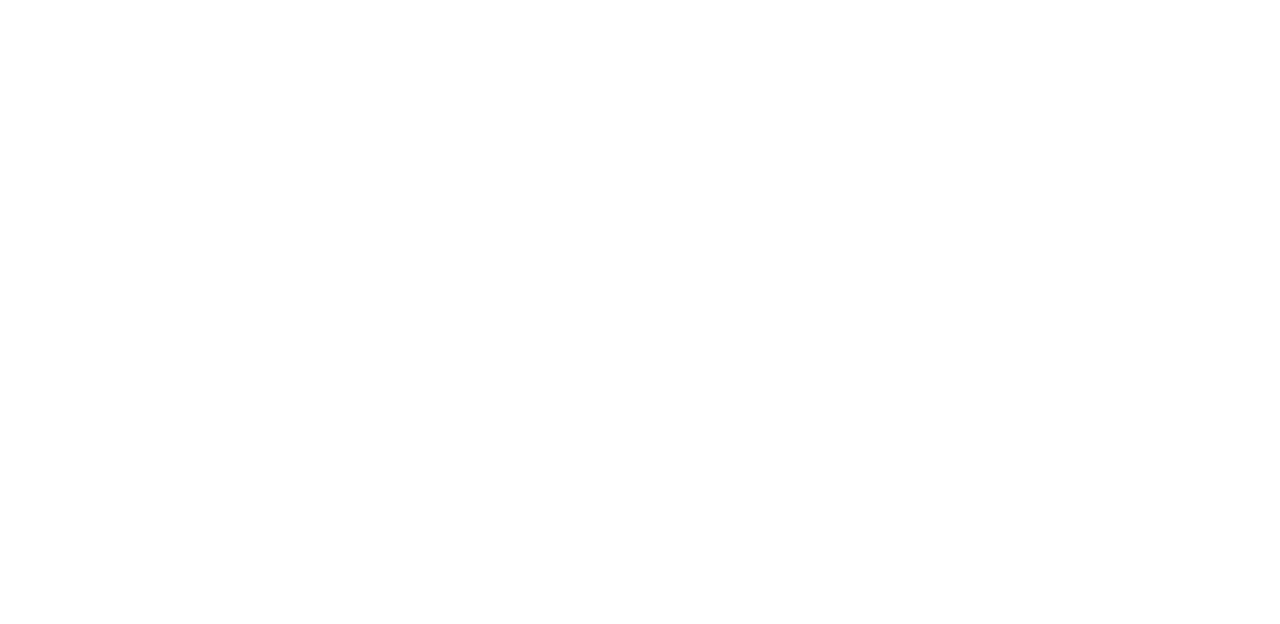
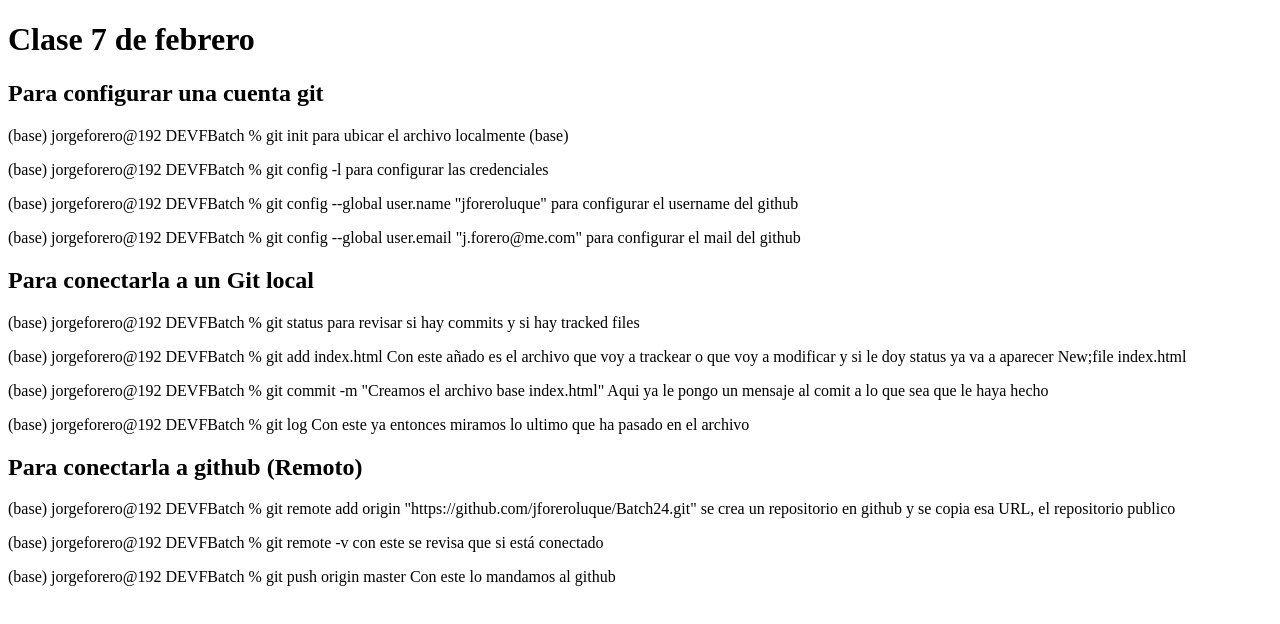
Before and after one commit to jforeroluque/Batch24, a plain HTML site: page index.html in a window 1280 px wide. Drawn offline with Linux system fonts and the light colour scheme.

Commit message:
notas de clase

```diff
--- a/index.html
+++ b/index.html
@@ -4,7 +4,26 @@
     <meta charset="UTF-8">
     <meta http-equiv="X-UA-Compatible" content="IE=edge">
     <meta name="viewport" content="width=device-width, initial-scale=1.0">
-    <title>Document</title>
+    <title>Clase 7 de Febrero</title>
+    <h1>Clase 7 de febrero</h1>
 </head>
-<body></body>
+<body>
+    <h2>Para configurar una cuenta git</h2>
+    <p>(base) jorgeforero@192 DEVFBatch % git init para ubicar el archivo localmente (base) </p>
+    <p>(base) jorgeforero@192 DEVFBatch % git config -l para configurar las credenciales </p>
+    <p>(base) jorgeforero@192 DEVFBatch % git config --global user.name "jforeroluque" para configurar el username del github</p>
+    <p>(base) jorgeforero@192 DEVFBatch % git config --global user.email "j.forero@me.com" para configurar el mail del github</p>
+
+    <h2>Para conectarla a un Git local</h2>
+    <p>(base) jorgeforero@192 DEVFBatch % git status para revisar si hay commits y si hay tracked files</p>
+    <p>(base) jorgeforero@192 DEVFBatch % git add index.html Con este añado es el archivo que voy a trackear o que voy a modificar y si le doy status ya va a aparecer New;file index.html</p>
+    <p>(base) jorgeforero@192 DEVFBatch % git commit -m "Creamos el archivo base index.html" Aqui ya le pongo un mensaje al comit a lo que sea que le haya hecho</p>
+    <p>(base) jorgeforero@192 DEVFBatch % git log Con este ya entonces miramos lo ultimo que ha pasado en el archivo</p>
+
+    <h2>Para conectarla a github (Remoto)</h2>
+    <p>(base) jorgeforero@192 DEVFBatch % git remote add origin "https://github.com/jforeroluque/Batch24.git" se crea un repositorio en github y se copia esa URL, el repositorio publico</p>
+    <p>(base) jorgeforero@192 DEVFBatch % git remote -v con este se revisa que si está conectado</p>
+    <p>(base) jorgeforero@192 DEVFBatch % git push origin master Con este lo mandamos al github</p>
+
+</body>
 </html>
```
